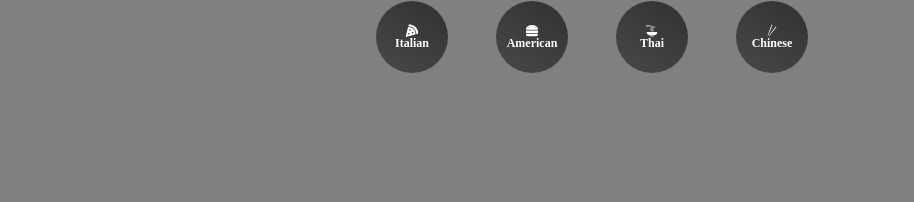
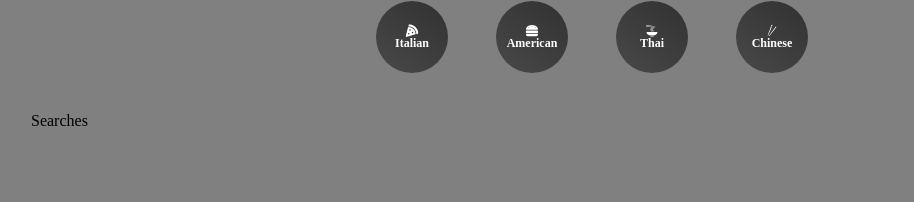
Before and after one commit to SasaMilicic/recipe-app, a React (Create React App) app: page /searched/1 in a window 1280 px wide. Shown: the part 81-283 px from the top of the page, without its empty margins (33-947 px from the left). Built offline with nearby package versions, Linux system fonts and the light colour scheme.

Commit message:
navigate search input

```diff
--- a/src/components/Search.jsx
+++ b/src/components/Search.jsx
@@ -1,12 +1,15 @@
 import React, { useState } from 'react';
 import { StyForm } from './style-components';
 import { FaSearch } from 'react-icons/fa';
+import { useNavigate } from 'react-router-dom';
 
 function Search() {
   const [input, setInput] = useState('');
+  const navigate = useNavigate();
 
   const submitHandler = (e) => {
     e.preventDefault();
+    navigate('/searched/' + input);
   };
 
   return (
--- a/src/pages/Pages.jsx
+++ b/src/pages/Pages.jsx
@@ -1,4 +1,5 @@
 import React from 'react';
+import Searched from './Searched';
 import Home from './Home';
 import Cuisine from './Cuisine';
 import { Routes, Route } from 'react-router-dom';
@@ -6,6 +7,7 @@ import { Routes, Route } from 'react-router-dom';
 function Pages() {
   return (
     <Routes>
+      <Route path="/searched/:search" element={<Searched />} />
       <Route path="/" element={<Home />} />
       <Route path="/cuisine/:country" element={<Cuisine />} />
     </Routes>
--- /dev/null
+++ b/src/pages/Searched.jsx
@@ -0,0 +1,7 @@
+import React from 'react';
+
+function Searched() {
+  return <div>Searches</div>;
+}
+
+export default Searched;
```
